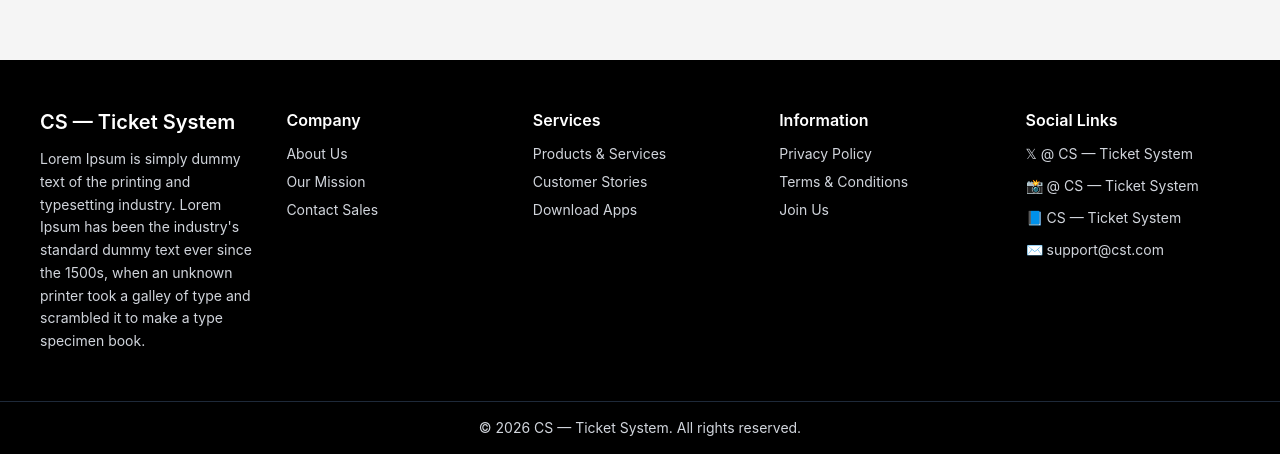
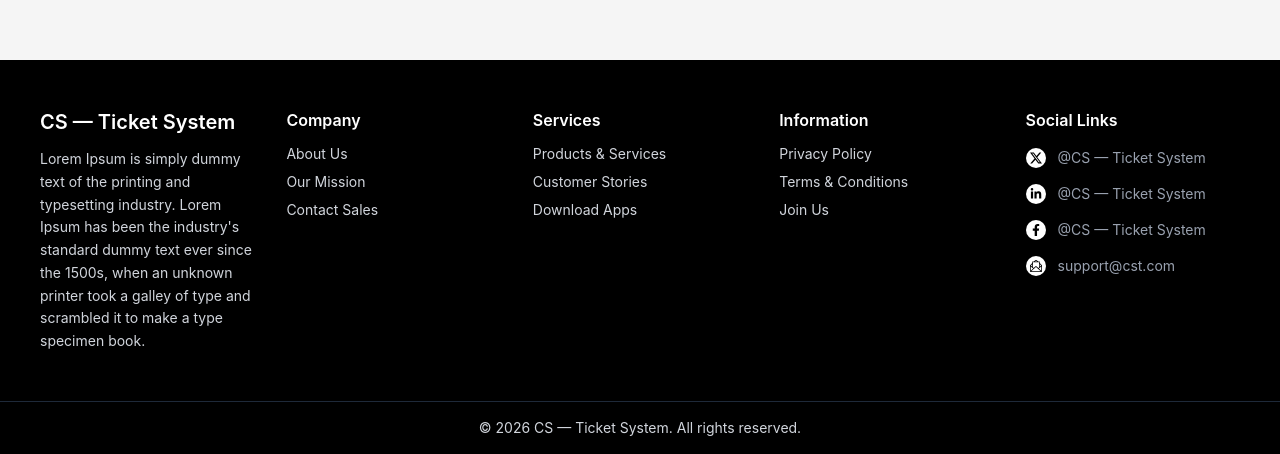
Before and after one commit to TofaelislamFaruk01/customer-support-ticket-system, a React (Vite) app: page / in a window 1280 px wide. Shown: the part 1166-1620 px from the top of the page. Built offline with nearby package versions, Linux system fonts and the light colour scheme; no server answers.

Commit message:
Update social links icon in footer

```diff
--- a/src/footer/Footer.jsx
+++ b/src/footer/Footer.jsx
@@ -1,4 +1,7 @@
 import React from 'react'
+import { BsTwitterX } from 'react-icons/bs'
+import { FaFacebookF, FaLinkedinIn } from 'react-icons/fa'
+import { SlEnvolopeLetter } from 'react-icons/sl'
 
 const Footer = () => {
   return (
@@ -49,16 +52,43 @@ const Footer = () => {
       </ul>
     </div>
 
-    {/* Social Links */}
     <div>
-      <h6 className="text-white font-semibold mb-3">Social Links</h6>
-      <ul className="space-y-3 text-sm">
-        <li>𝕏 @ CS — Ticket System</li>
-        <li>📸 @ CS — Ticket System</li>
-        <li>📘 CS — Ticket System</li>
-        <li>✉️ support@cst.com</li>
-      </ul>
+        <h6 className="text-white font-semibold mb-4">Social Links</h6>
+
+        <ul className="space-y-4 text-sm text-gray-400">
+
+          <li className="flex items-center gap-3 hover:text-white transition">
+            <span className="w-5 h-5 flex items-center justify-center rounded-full bg-white">
+              <BsTwitterX className="text-xs text-black" />
+            </span>
+            <span>@CS — Ticket System</span>
+          </li>
+
+          <li className="flex items-center gap-3 hover:text-white transition">
+            <span className="w-5 h-5 flex items-center justify-center rounded-full bg-white">
+              <FaLinkedinIn className="text-xs text-black" />
+            </span>
+            <span>@CS — Ticket System</span>
+          </li>
+
+          <li className="flex items-center gap-3 hover:text-white transition">
+            <span className="w-5 h-5 flex items-center justify-center rounded-full bg-white">
+              <FaFacebookF className="text-xs text-black" />
+            </span>
+            <span>@CS — Ticket System</span>
+          </li>
+
+          <li className="flex items-center gap-3 hover:text-white transition">
+            <span className="w-5 h-5 flex items-center justify-center rounded-full bg-white">
+              <SlEnvolopeLetter className="text-xs text-black" />
+            </span>
+            <span>support@cst.com</span>
+          </li>
+
+        </ul>
     </div>
+
+
   </div>
 
   {/* Divider */}
```
